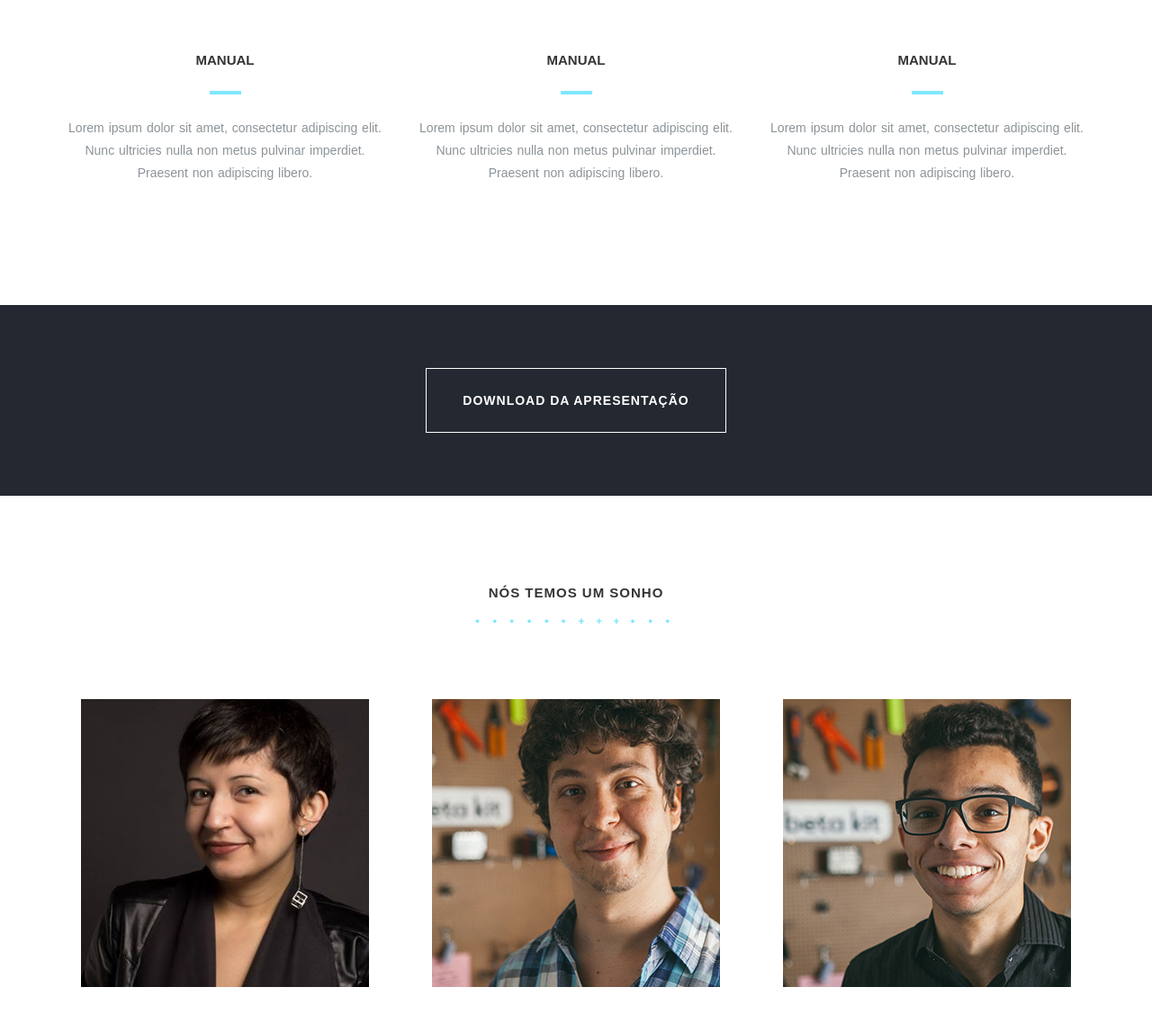
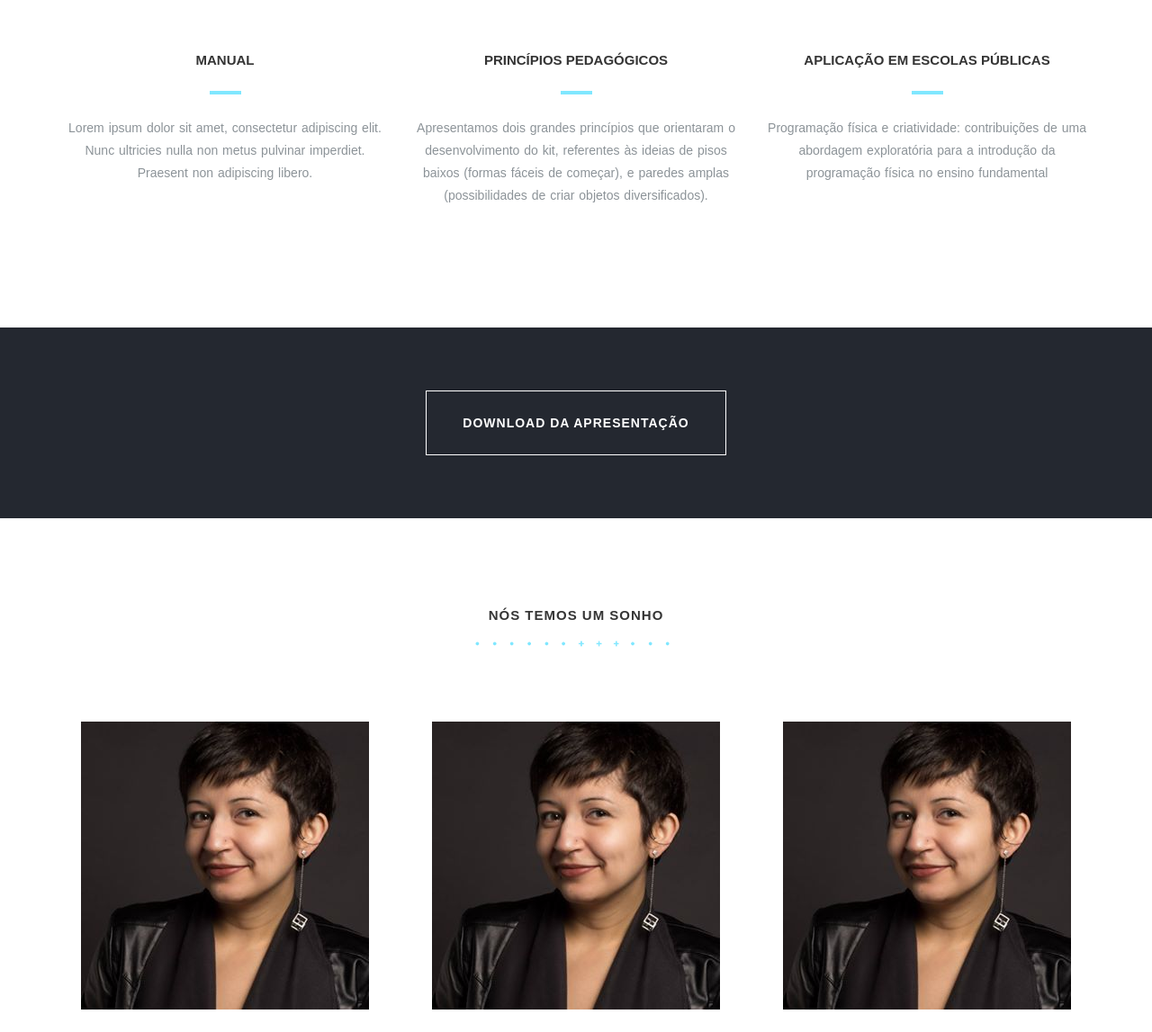
Before and after one commit to LiloZone/betakit.site, a plain HTML site: page index.html in a window 1280 px wide. Shown: the part 3408-4555 px from the top of the page at 90% size. Drawn offline with nearby package versions, Linux system fonts and the light colour scheme; a web font is replaced by a local one.

Commit message:
Update index.html

```diff
--- a/index.html
+++ b/index.html
@@ -31,7 +31,7 @@
                       <li><a href="#intro">Sobre <span class="indicator"><i class="fa fa-angle-right"></i></span></a></li>
                       <li><a href="#features">Princípios <span class="indicator"><i class="fa fa-angle-right"></i></span></a></li>
                       <li><a href="#responsive">Conceitos <span class="indicator"><i class="fa fa-angle-right"></i></span></a></li>
-                      <li><a href="#portfolio">Manuais<span class="indicator"><i class="fa fa-angle-right"></i></span></a></li>
+                      <li><a href="#portfolio">Complementos Pedagógicos<span class="indicator"><i class="fa fa-angle-right"></i></span></a></li>
                       <li><a href="#team">Equipe <span class="indicator"><i class="fa fa-angle-right"></i></span></a></li>
                       <li><a href="#contact">Mantenha contato <span class="indicator"><i class="fa fa-angle-right"></i></span></a></li>
                     </ul>
@@ -165,21 +165,21 @@
                           </div>
                         </div>
                       </div>
-                      <h2>Manual</h2>
-                      <p>Lorem ipsum dolor sit amet, consectetur adipiscing elit. Nunc ultricies nulla non metus pulvinar imperdiet. Praesent non adipiscing libero.</p>
+                      <h2>Princípios Pedagógicos</h2>
+                      <p>Apresentamos dois grandes princípios que orientaram o desenvolvimento do kit, referentes às ideias de pisos baixos (formas fáceis de começar), e paredes amplas (possibilidades de criar objetos diversificados).</p>
                     </div>
                     <div class="col-md-4 wp4 delay-1s">
                       <div class="overlay-effect effects clearfix">
                         <div class="img">
                           <img src="img/portfolio-03.jpg" alt="Portfolio Item">
                           <div class="overlay">
-                            <a href="#" class="expand"><i class="fa fa-search"></i><br>Mais...</a>
+                            <a href="https://drive.google.com/open?id=1cDHJ07gzqJ7d5ZUudPyzB7uSD1GUnRQx" class="expand"><i class="fa fa-search"></i><br>Mais...</a>
                             <a class="close-overlay hidden">x</a>
                           </div>
                         </div>
                       </div>
-                      <h2>Manual</h2>
-                      <p>Lorem ipsum dolor sit amet, consectetur adipiscing elit. Nunc ultricies nulla non metus pulvinar imperdiet. Praesent non adipiscing libero.</p>
+                      <h2>Aplicação em escolas públicas</h2>
+                      <p>Programação física e criatividade: contribuições de uma abordagem exploratória para a introdução da programação física no ensino fundamental</p>
                     </div>
                   </li>
                 </ul>
@@ -220,7 +220,7 @@
                       </div>
 
                       <div class="col-md-4 wp5 delay-05s">
-                        <img src="img/nathan.jpg" alt="Team Member">
+                        <img src="img/lina.jpg" alt="Team Member">
                         <h2>Nathan Rabinovitch</h2>
                         <p>Físico de formação, professor por vocação. Interessado no desenvolvimento de materiais e currículos educacionais que integrem tecnologia, artes e criatividade.</p>
                         <div class="social">
@@ -230,7 +230,7 @@
                         </div>
                       </div>
                       <div class="col-md-4 wp5 delay-1s">
-                        <img src="img/jean.jpg" alt="Team Member">
+                        <img src="img/lina.jpg" alt="Team Member">
                         <h2>Jean Henrique Fontes</h2>
                         <p>Estudante de tecnologia na Fatec São Paulo, Técnico em Mecatrônica e Eletricista. Apaixonado pela engenharia e a construção das coisas.</p>
                         <div class="social">
@@ -254,7 +254,8 @@
               <input type="text" name="EMAIL" id="mce-EMAIL" value="" placeholder="" required>
               <input type="submit" name="subscribe" value="Enviar">
             </form>
-          </div>
+
+    </div>
         </section>
         <section class="dark-bg text-center section-padding contact-wrap" id="contact">
           <a href="#top" class="up-btn"><i class="fa fa-chevron-up"></i></a>
@@ -280,7 +281,7 @@
               <div class="col-md-4">
                 <div class="light-box box-hover">
                   <h2><i class="fa fa-paper-plane"></i><span>Email</span></h2>
-                  <p>contato.betakit@gmail.com</p>
+                  <p>contato.betakit@gmail.com@gmail.com</p>
                 </div>
               </div>
             </div>
```
